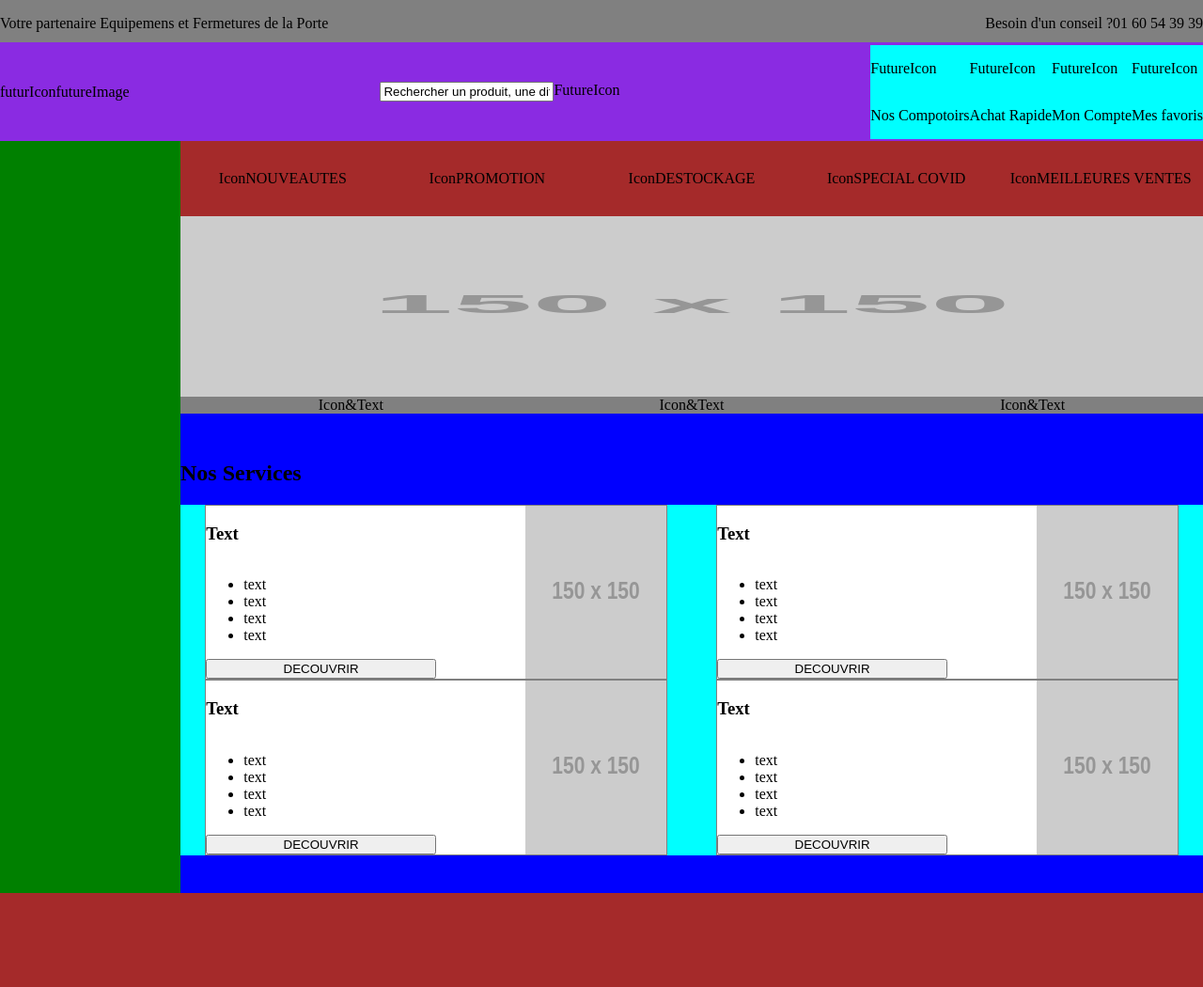
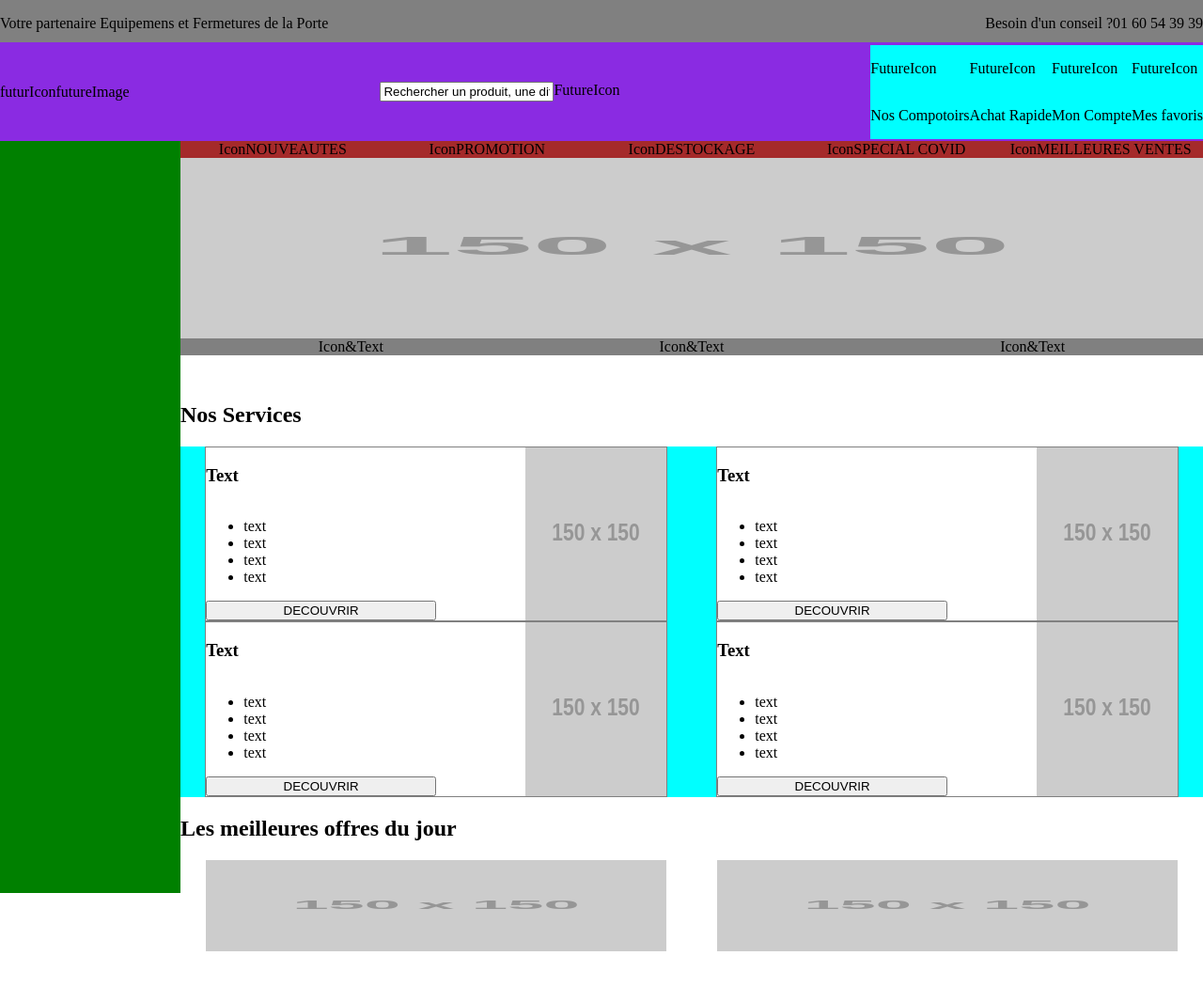
Before and after one commit to Marineincera/integrationTest, a plain HTML site: page index.html in a window 1280 px wide. Shown: the whole page at 94% size. Before the commit the page ends 950 px from the top, so only its background shows below. Drawn offline with Linux system fonts and the light colour scheme; placeholder pictures from the web are drawn by us.

Commit message:
pageStructure: offers section structure done

```diff
--- a/index.html
+++ b/index.html
@@ -143,6 +143,13 @@
         </div>
       </div>
     </div>
+    <div class="offers-section section around-style column-direction">
+      <h2>Les meilleures offres du jour</h2>
+      <div class="container around-style">
+        <img class="offers-image" src="https://via.placeholder.com/150" alt="image-offers" >
+        <img class="offers-image" src="https://via.placeholder.com/150" alt="image-offers" >
+      </div>
+    </div>
   </div>
 </main>
 </body>
--- a/style.css
+++ b/style.css
@@ -1,7 +1,6 @@
 body{
-    background-color: brown;
     width: 100vw;
-    height: 100%;
+    height: 100vh;
     display: flex;
     flex-direction: column;
 
@@ -30,7 +29,7 @@ aside{
 }
 
 .main-container{
-    background-color: blue;
+    background-color: white;
     width: 85%;
     height: 100%;
 }
@@ -127,3 +126,9 @@ background-color: aqua;
 .services-element-introduction{
     width: 50%;
 }
+
+/*  */
+.offers-image{
+    width: 45%;
+    height: 20%;
+}
```
